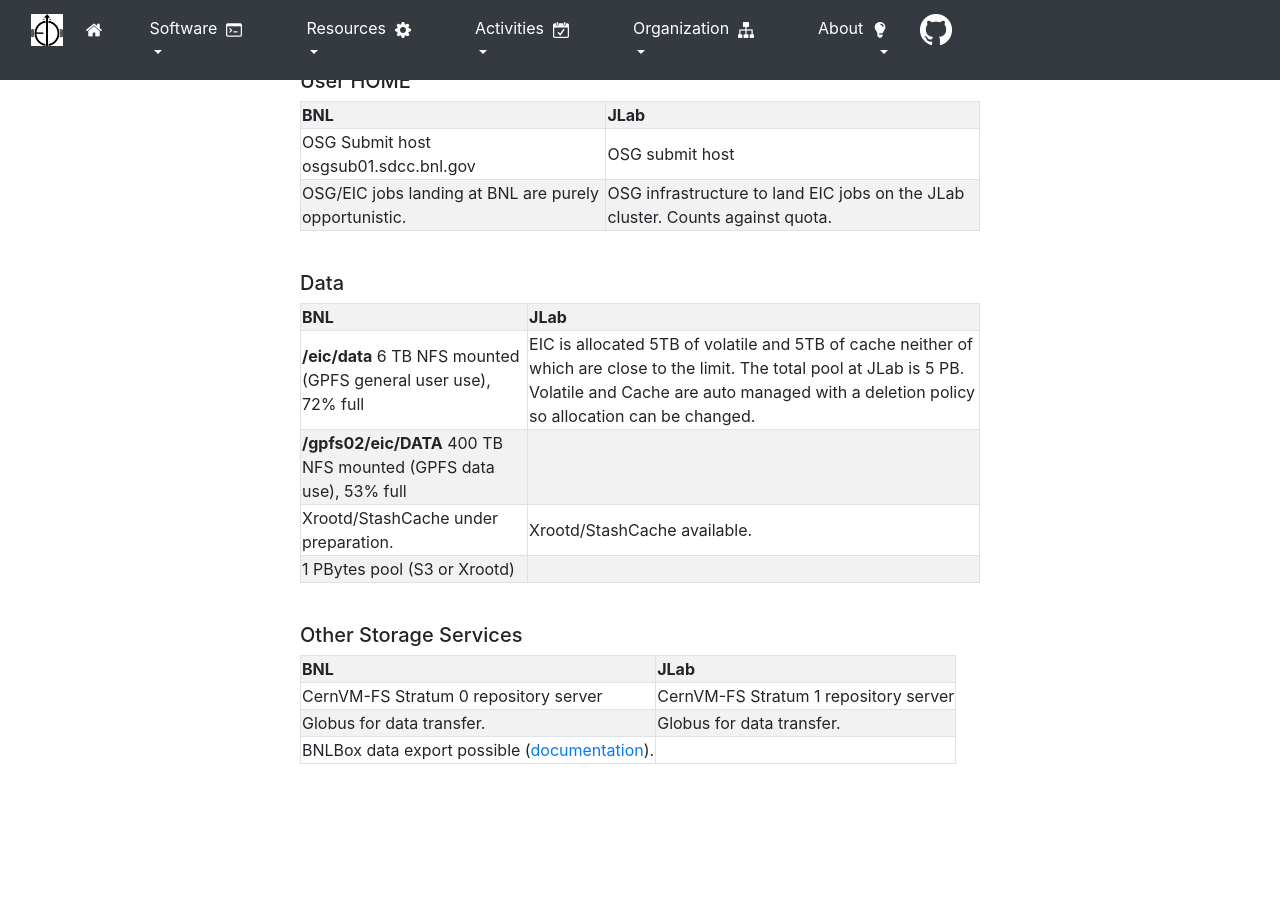
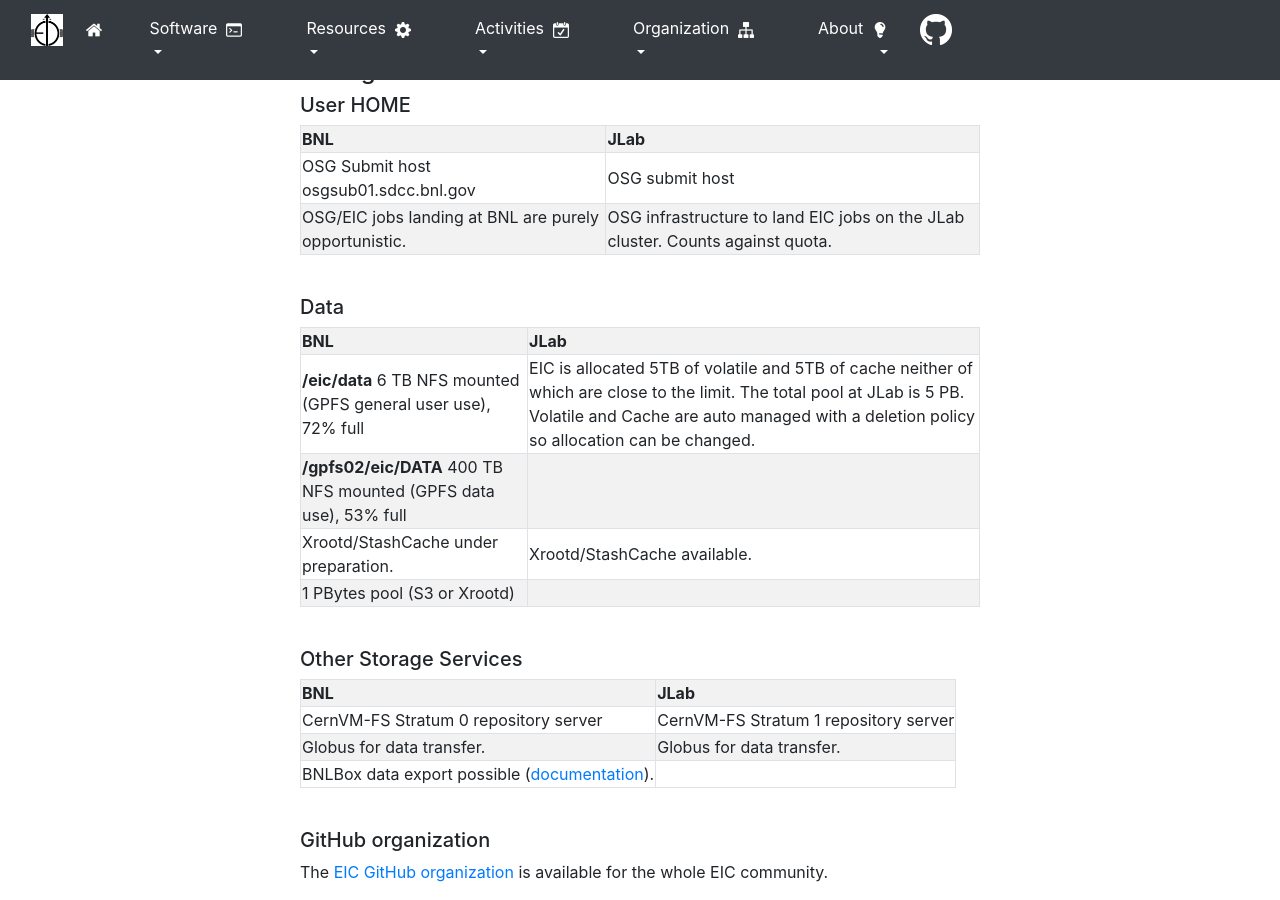
Before and after one commit to kkauder/eic.github.io, a Jekyll site: the page built from _resources/overview.md, in a window 1280 px wide and 900 px high, scrolled down 928 px. Built offline with Jekyll 4.4.1, drawn with Linux system fonts in a browser that asks for light colours; nearby versions of some CDN libraries; before the commit the page ends 1732 px from its top, so only the background shows below that.

Commit message:
Added a reference about GitHub.

```diff
--- a/_resources/overview.md
+++ b/_resources/overview.md
@@ -65,3 +65,7 @@
 {:.table-bordered}
 {:.table-striped}
 <br>
+
+##### GitHub organization
+
+The [EIC GitHub organization](https://eic.github.io/github/) is available for the whole EIC community.
```
